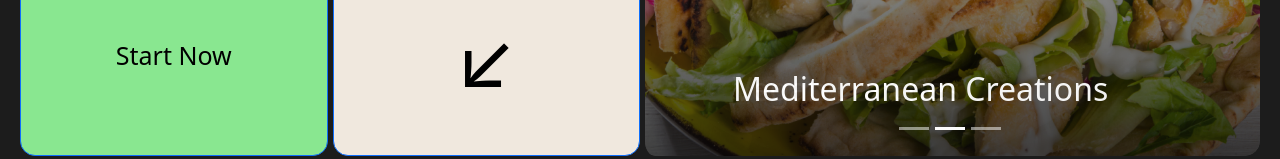
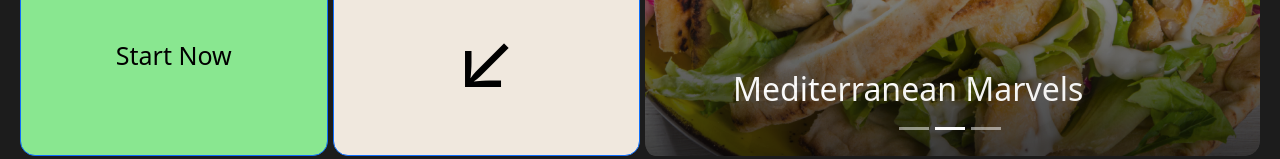
Before and after one commit to recipe-finder-group-project/recipe-finder, a React (Create React App) app in the folder client/: page / in a window 1280 px wide. Shown: the part 339-498 px from the top of the page. Built offline with nearby package versions, Linux system fonts and the light colour scheme; no server answers; a web font is replaced by a local one.

Commit message:
text change

```diff
--- a/client/src/components/Banner.js
+++ b/client/src/components/Banner.js
@@ -52,7 +52,7 @@ const BannerComponent = () => {
               alt="Vegan Lunches"
             />
             <Carousel.Caption>
-              <h2 style={{ textAlign: "left" }}>Vegan Lunches</h2>
+              <h2 style={{ textAlign: "left" }}>Vegan Creations</h2>
             </Carousel.Caption>
           </Carousel.Item>
           <Carousel.Item>
@@ -62,7 +62,7 @@ const BannerComponent = () => {
               alt="Mediterranean Creations"
             />
             <Carousel.Caption>
-              <h2 style={{ textAlign: "left" }}>Mediterranean Creations</h2>
+              <h2 style={{ textAlign: "left" }}>Mediterranean Marvels</h2>
             </Carousel.Caption>
           </Carousel.Item>
 
```
